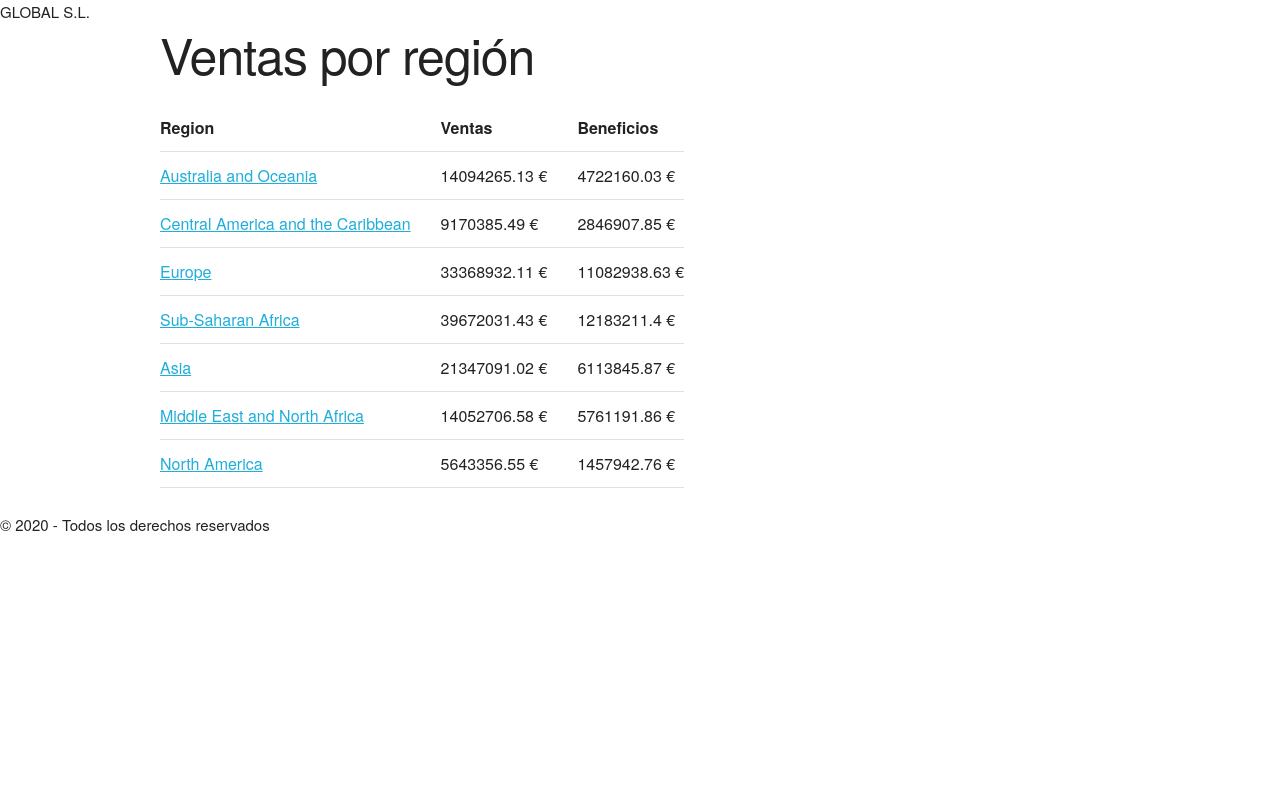
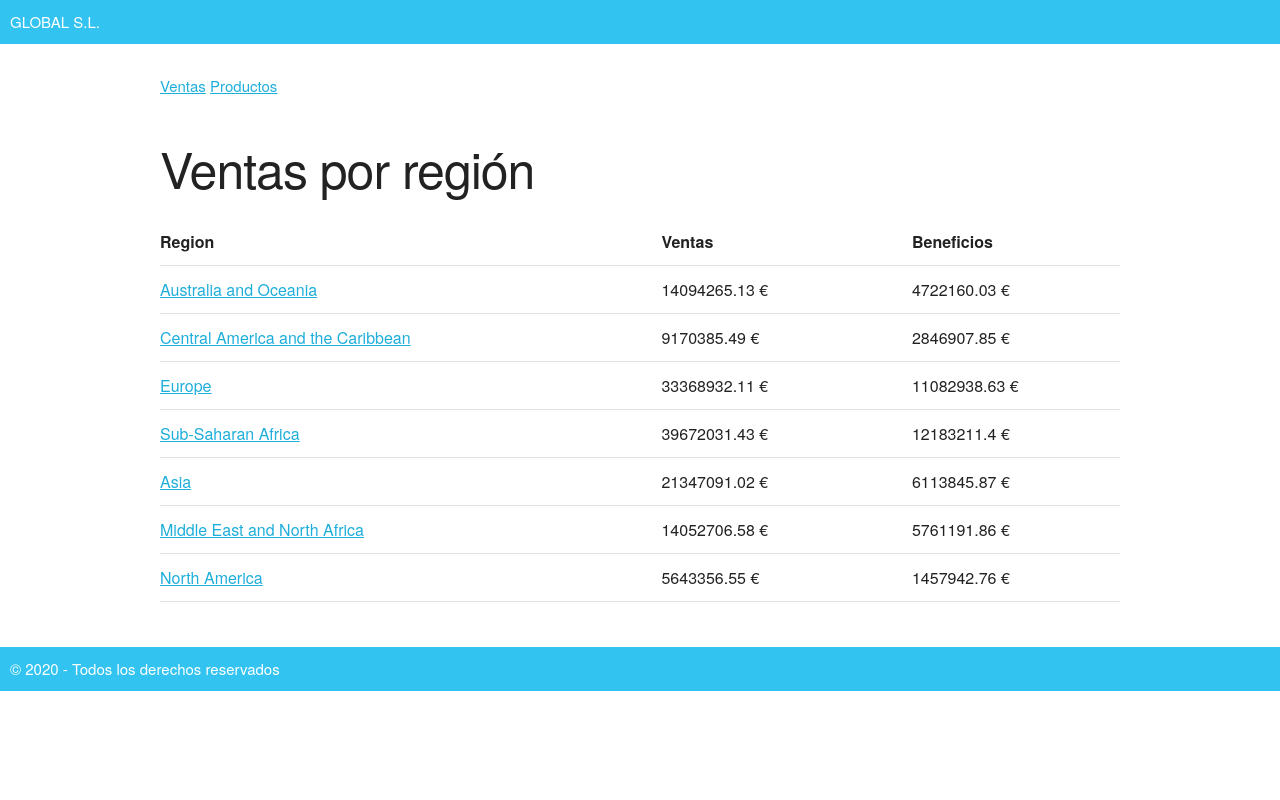
Before and after one commit to GasumSam/Kata_05_flask_ventas, a Flask app: page / in a window 1280 px wide. Run offline with Flask 2, Linux system fonts and the light colour scheme.

Commit message:
Formateo y navegación

```diff
--- a/static/styles.css
+++ b/static/styles.css
@@ -1,15 +1,7 @@
-:root {
-    --main-color: #494368;
-}
 
-* {
-    padding: 0;
-    margin: 0;
-    font-family: Arial, Helvetica, sans-serif;
-}
 header, footer {
     padding: 10px;
-    background-color:var(--main-color);
+    background-color: #33c3f0;
     color: white;
 }
 
@@ -21,38 +13,8 @@ footer {
     margin-top: 20px;
 }
 
-table {
-    width: 80%;
-    margin: 10px auto;
-    border: 1px solid var(--main-color);
+.menu {
+    padding-top: 10px;
+    padding-bottom: 40px;
+
 }
-td, th {
-    border: 1px solid var(--main-color);
-    padding: 0.1em;
-}
-
-th {
-    background-color: var(--main-color);
-    color: white;
-}
-td.region {
-    font-weight: bold;
-    color: var(--main-color);
-    text-align: center;
-}
-
-.boton {
-    border: 1px solid var(--main-color);
-    border-radius: 5px;
-    margin-left: 50px;
-    text-decoration: none;
-    font-size: 0.6em;
-    font-weight: normal;
-    padding: 5px;
-    color: var(--main-color);
-}
-
-.boton:hover {
-    color: white;
-    background-color: var(--main-color);
-}
--- a/templates/base.html
+++ b/templates/base.html
@@ -5,6 +5,7 @@
     <title>Global S.L.{% block titulo %}{% endblock %}</title>
     <link rel="stylesheet" href="/static/normalize.css">
     <link rel="stylesheet" href="/static/skeleton.css">
+    <link rel="stylesheet" href="/static/styles.css">
 </head>
 <body>
     <header>
@@ -12,6 +13,9 @@
 
     </header>
     <section class="container">
+        <div class="menu">
+            <a href="/">Ventas</a> <a href="/productos">Productos</a>
+        </div>
         {% block contenido %}{% endblock %}
     </section>
 
--- a/templates/pais.html
+++ b/templates/pais.html
@@ -4,7 +4,7 @@
 
 {% block contenido %}
 <h1>Ventas por {{region_nm}}, desglosadas por país<a class="button" href="/">Atrás</a></h1>
-    <table>
+    <table class="u-full-width">
         <tr>
             <th>País</th>
             <th>Ventas</th>
--- a/templates/productos.html
+++ b/templates/productos.html
@@ -3,8 +3,9 @@
 {% block titulo %} Listado de productos {% endblock %}
 
 {% block contenido %}
-    <h1>Lista de productos <a class="button" href="/">Atrás</a></h1>
-    <table>
+    <h1>Lista de productos </h1>
+    <a class="button button-primary" href="/addproducto">Nuevo</a>
+    <table class="u-full-width">
         <tr>
             <th>Producto</th>
             <th>Precio U.</th>
--- a/templates/region.html
+++ b/templates/region.html
@@ -4,7 +4,7 @@
 
 {% block contenido %}
 <h1>Ventas por región</h1>
-    <table>
+    <table class="u-full-width">
         <tr>
             <th>Region</th>
             <th>Ventas</th>
```
Also changed, not shown: templates/newproduct.html (+4 -4 lines), data/ventas.db.
